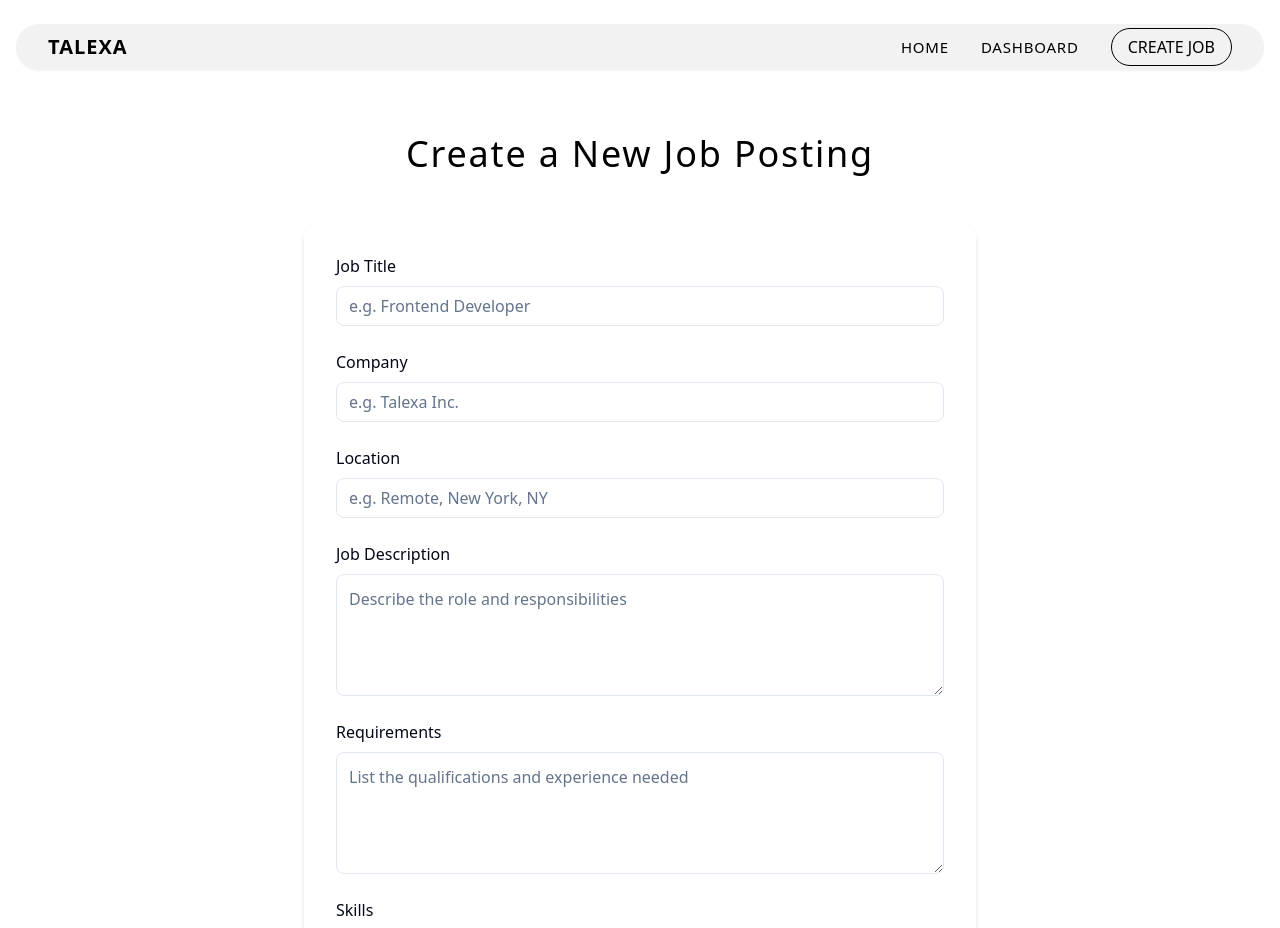
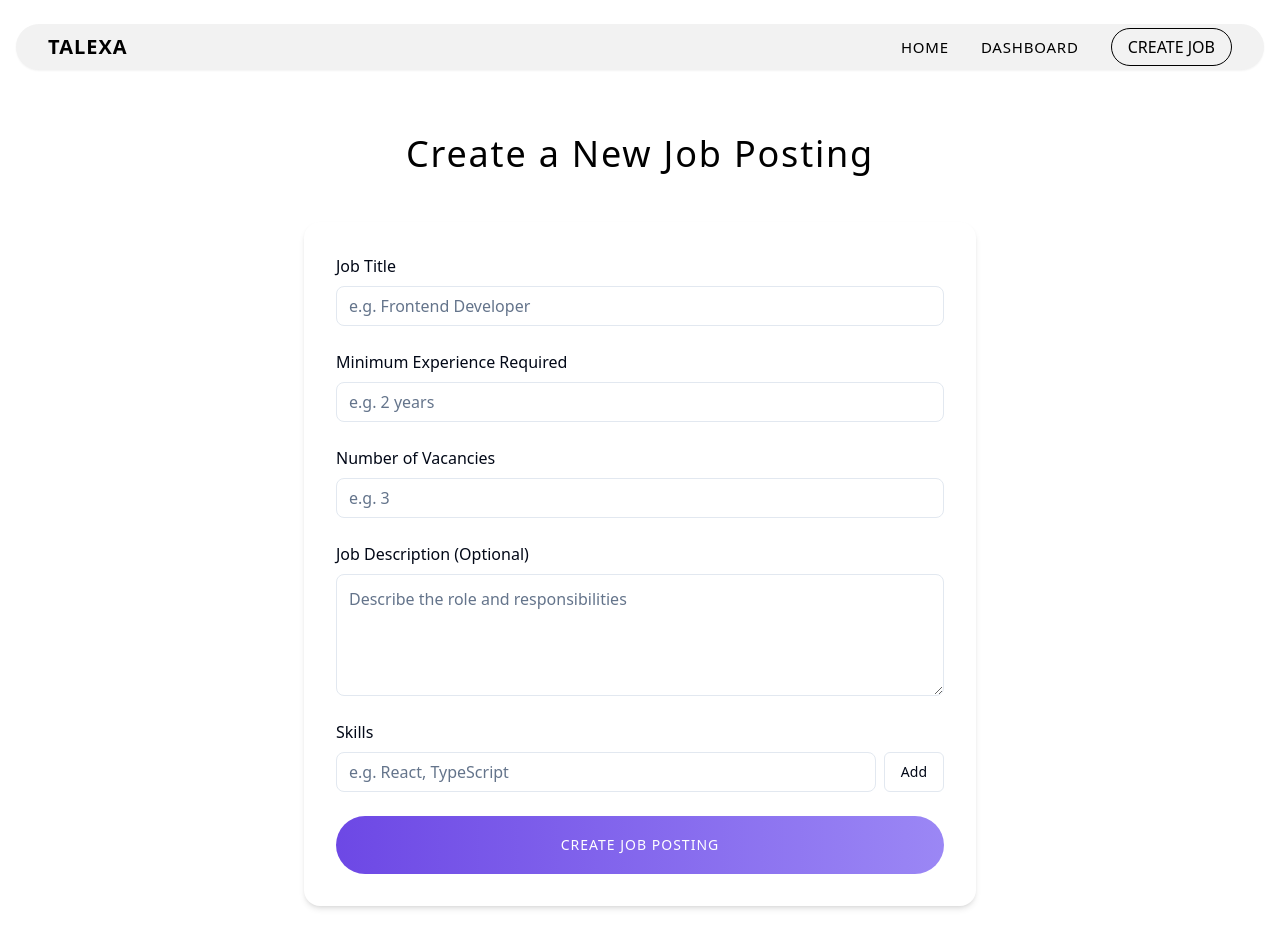
Before and after one commit to NipunRaj96/talexa, a React (Vite) app: page /create-job in a window 1280 px wide. Shown: the top 928 px of the page. Built offline with nearby package versions, Linux system fonts and the light colour scheme.

Commit message:
Refactor: Update create job form
- Removed company and location fields.
- Added minimum experience field.
- Made job description optional.
- Removed requirements field and added number of vacancies.

```diff
--- a/src/components/home/CreateJobForm.tsx
+++ b/src/components/home/CreateJobForm.tsx
@@ -7,20 +7,18 @@ import { Label } from "../ui/label";
 
 interface FormData {
   jobTitle: string;
-  company: string;
-  location: string;
+  minimumExperience: string;
   description: string;
-  requirements: string;
+  numberOfVacancies: string;
   skills: string[];
 }
 
 const CreateJobForm: React.FC = () => {
   const [formData, setFormData] = useState<FormData>({
     jobTitle: "",
-    company: "",
-    location: "",
+    minimumExperience: "",
     description: "",
-    requirements: "",
+    numberOfVacancies: "",
     skills: [],
   });
 
@@ -75,33 +73,35 @@ const CreateJobForm: React.FC = () => {
         </div>
 
         <div className="space-y-2">
-          <Label htmlFor="company" className="text-base">Company</Label>
+          <Label htmlFor="minimumExperience" className="text-base">Minimum Experience Required</Label>
           <Input
-            id="company"
-            name="company"
-            value={formData.company}
+            id="minimumExperience"
+            name="minimumExperience"
+            value={formData.minimumExperience}
             onChange={handleChange}
-            placeholder="e.g. Talexa Inc."
+            placeholder="e.g. 2 years"
             className="rounded-lg p-3 text-base"
             required
           />
         </div>
 
         <div className="space-y-2">
-          <Label htmlFor="location" className="text-base">Location</Label>
+          <Label htmlFor="numberOfVacancies" className="text-base">Number of Vacancies</Label>
           <Input
-            id="location"
-            name="location"
-            value={formData.location}
+            id="numberOfVacancies"
+            name="numberOfVacancies"
+            value={formData.numberOfVacancies}
             onChange={handleChange}
-            placeholder="e.g. Remote, New York, NY"
+            placeholder="e.g. 3"
             className="rounded-lg p-3 text-base"
             required
+            type="number"
+            min="1"
           />
         </div>
 
         <div className="space-y-2">
-          <Label htmlFor="description" className="text-base">Job Description</Label>
+          <Label htmlFor="description" className="text-base">Job Description (Optional)</Label>
           <Textarea
             id="description"
             name="description"
@@ -110,21 +110,6 @@ const CreateJobForm: React.FC = () => {
             placeholder="Describe the role and responsibilities"
             className="rounded-lg p-3 text-base min-h-[120px]"
             rows={4}
-            required
-          />
-        </div>
-
-        <div className="space-y-2">
-          <Label htmlFor="requirements" className="text-base">Requirements</Label>
-          <Textarea
-            id="requirements"
-            name="requirements"
-            value={formData.requirements}
-            onChange={handleChange}
-            placeholder="List the qualifications and experience needed"
-            className="rounded-lg p-3 text-base min-h-[120px]"
-            rows={4}
-            required
           />
         </div>
 
```
